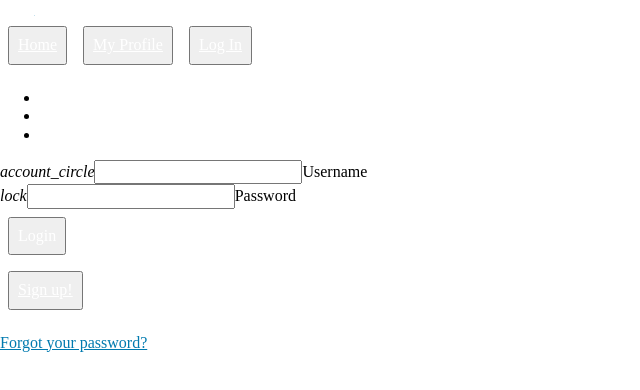
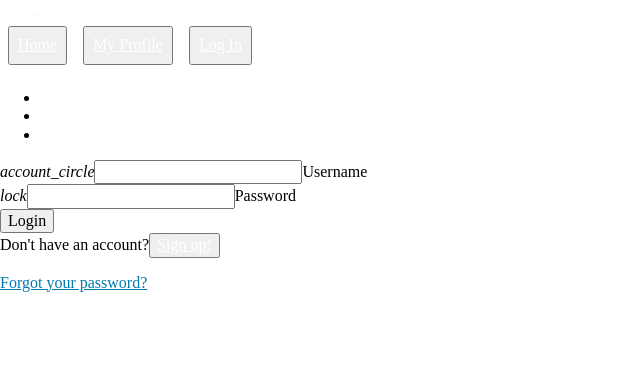
Before and after one commit to Use-My-Tech-Buildweek/front-end, a React (Create React App) app: page /login in a window 1280 px wide. Shown: the top 390 px of the page, without its empty margins (0-640 px from the left). Built offline with nearby package versions, Linux system fonts and the light colour scheme.

Commit message:
Removes redundant style declaration

```diff
--- a/src/components/Login.js
+++ b/src/components/Login.js
@@ -3,11 +3,7 @@ import { Link } from "react-router-dom";
 import { connect } from "react-redux";
 
 import { loginUser, setError } from "../actions/userActions";
-import {
-  buttonStyle,
-  forgotPasswordStyle,
-  signupLabelStyle,
-} from "./styles/styles";
+import { forgotPasswordStyle } from "./styles/styles";
 
 class Login extends React.Component {
   constructor(props) {
@@ -91,20 +87,18 @@ class Login extends React.Component {
                   <button
                     type="submit"
                     className="btn waves-effect waves-light"
-                    style={buttonStyle}
                   >
                     Login
                   </button>
                 </div>
                 <div className="input-field col s6">
-                  <label htmlFor="signup" style={signupLabelStyle}>
+                  <label htmlFor="signup" className="active">
                     Don't have an account?
                   </label>
                   <button
                     type="button"
                     id="signup"
                     className="btn waves-effect waves-light"
-                    style={buttonStyle}
                   >
                     <span className="valign-wrapper">
                       <Link to="/register">Sign up!</Link>
--- a/src/components/styles/styles.js
+++ b/src/components/styles/styles.js
@@ -19,13 +19,6 @@ export const cardStyle = {
   width: "clamp(350px, 30vw, 450px)",
   margin: "1em",
   padding: "8px",
-};
-
-export const signupLabelStyle = {
-  position: "absolute",
-  top: "-2.5em",
-  left: "1.15em",
-  color: "gray",
 };
 
 export const forgotPasswordStyle = {
```
